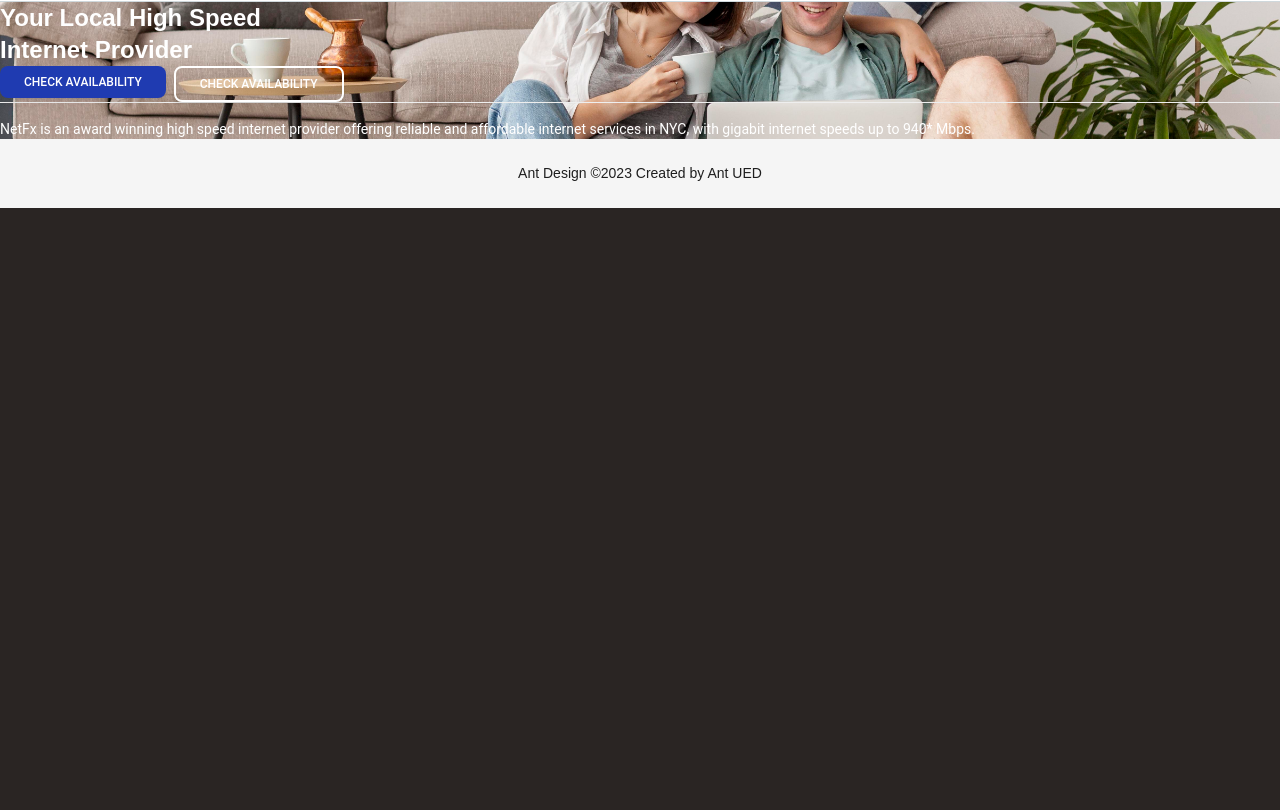
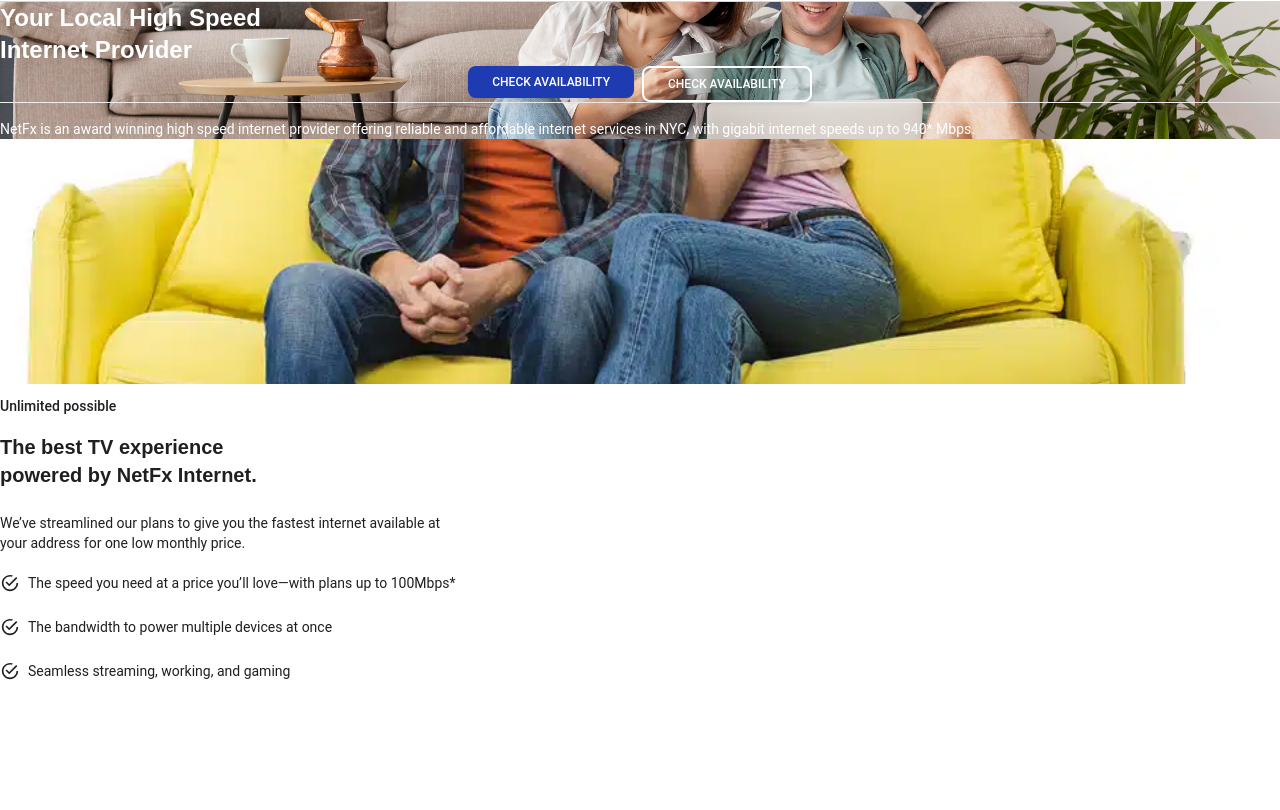
Before and after one commit to nazmul162001/Internet-Service-Provider_Client, a Next.js app: page / in a window 1280 px wide. Shown: the part 1310-2120 px from the top of the page. Before the commit the page ends 1518 px from the top, so only its background shows below. Built offline with nearby package versions, Linux system fonts and the light colour scheme.

Commit message:
completed extra section two

```diff
--- a/components/HomePage/ExtraSection/Extra.tsx
+++ b/components/HomePage/ExtraSection/Extra.tsx
@@ -3,7 +3,7 @@
 const Extra = () => {
   return (
     <section
-      className='my-10 w-full h-[80vh] flex flex-col justify-center pl-16'
+      className='mt-10 w-full h-[80vh] flex flex-col justify-center pl-5 md:pl-16'
       style={{
         background: `url('/couple.jpg')`,
         backgroundSize: 'cover',
@@ -15,7 +15,7 @@
         <h1 className='text-white text-2xl md:text-3xl lg:text-4xl font-bold'>
           Your Local High Speed <br /> Internet Provider
         </h1>
-        <div className='my-3 flex gap-2 pb-4'>
+        <div className='my-3 flex flex-wrap justify-center md:justify-normal gap-2 pb-4'>
           <PrimaryButton title='Check Availability' bgColor='bg_two' />
           <PrimaryButton title='Check Availability' bgColor='border' />
         </div>
--- /dev/null
+++ b/components/HomePage/ExtraSection/ExtraTwo.tsx
@@ -0,0 +1,58 @@
+import { IoMdCheckmarkCircleOutline } from 'react-icons/io'
+
+const ExtraTwo = () => {
+  return (
+    <section className='w-full h-screen bg-white pt-10 mb-16'>
+      <div className='w-full h-full grid grid-cols-1 md:grid-cols-2 gap-3'>
+        <div
+          className='w-full h-[60vh]'
+          style={{
+            background: `url('/couple2.png')`,
+            backgroundSize: 'cover',
+            backgroundPosition: 'center',
+            backgroundRepeat: 'no-repeat',
+          }}
+        ></div>
+        <div className='md:px-16 '>
+          <span className='text-[#0d99e5] text-lg font-sans font-medium'>
+            Unlimited possible
+          </span>
+          <h2 className=' py-4 text-[#112164] font-bold text-xl md:text-3xl'>
+            The best TV experience <br /> powered by NetFx Internet.
+          </h2>
+          <p className='py-2 text-[#6c757d] font-normal font-sans text-sm'>
+            We’ve streamlined our plans to give you the fastest internet
+            available at <br /> your address for one low monthly price.
+          </p>
+          <div className='pt-8 py-1 flex items-center gap-2'>
+            <p>
+              <IoMdCheckmarkCircleOutline className='text-[#223DB2] text-xl' />
+            </p>
+            <p className='py-2 text-[#6c757d] font-normal font-sans text-sm'>
+              The speed you need at a price you’ll love—with plans up to
+              100Mbps*
+            </p>
+          </div>
+          <div className='py-1 flex items-center gap-2'>
+            <p>
+              <IoMdCheckmarkCircleOutline className='text-[#223DB2] text-xl' />
+            </p>
+            <p className='py-2 text-[#6c757d] font-normal font-sans text-sm'>
+              The bandwidth to power multiple devices at once
+            </p>
+          </div>
+          <div className='py-1 flex items-center gap-2'>
+            <p>
+              <IoMdCheckmarkCircleOutline className='text-[#223DB2] text-xl' />
+            </p>
+            <p className='py-2 text-[#6c757d] font-normal font-sans text-sm'>
+              Seamless streaming, working, and gaming
+            </p>
+          </div>
+        </div>
+      </div>
+    </section>
+  )
+}
+
+export default ExtraTwo
--- a/components/HomePage/Home.jsx
+++ b/components/HomePage/Home.jsx
@@ -1,5 +1,6 @@
 import Banner from './Banner/Banner'
 import Extra from './ExtraSection/Extra'
+import ExtraTwo from './ExtraSection/ExtraTwo'
 import Faq from './Faq/Faq'
 
 const Home = () => {
@@ -8,6 +9,7 @@
       <Banner />
       <Faq />
       <Extra />
+      <ExtraTwo />
     </section>
   )
 }
```
Also changed, not shown: public/couple2.png (added).
